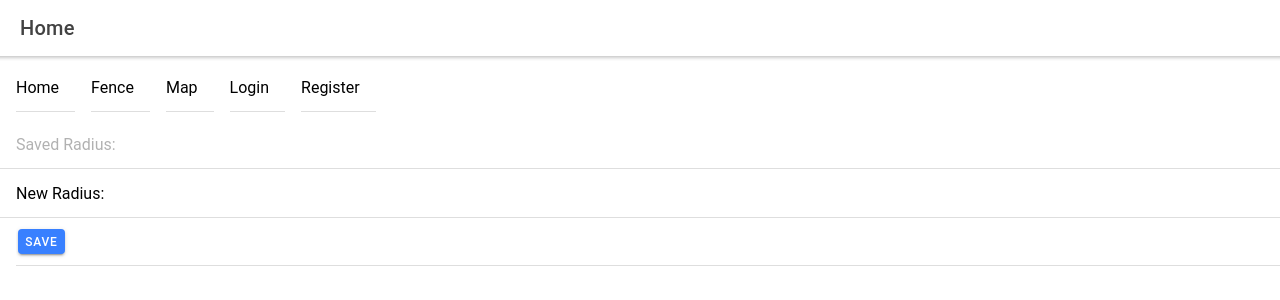
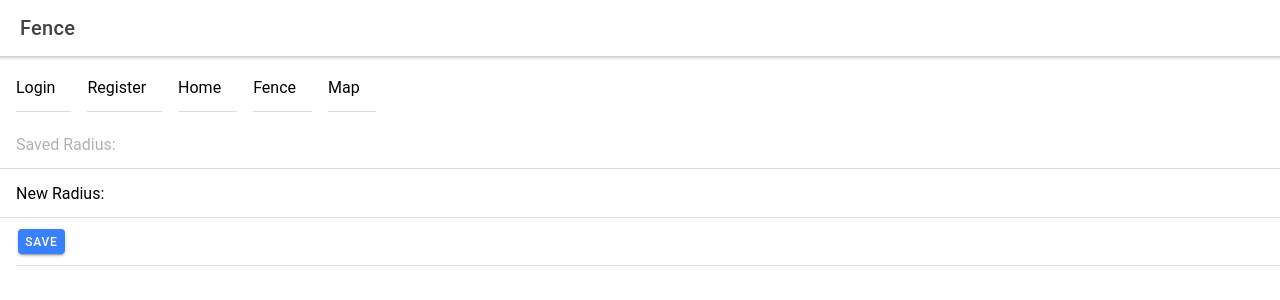
Before and after one commit to CKirby21/IOT, a React (Create React App) app in the folder Fetch/Fetch/: page /fence in a window 1280 px wide. Shown: the top 300 px of the page. Built offline with nearby package versions, Linux system fonts and the light colour scheme.

Commit message:
Removed unused imports

```diff
--- a/Fetch/Fetch/src/components/header/header.tsx
+++ b/Fetch/Fetch/src/components/header/header.tsx
@@ -1,9 +1,15 @@
-import './header.css'
-import { IonContent, IonHeader, IonItem, IonLabel, IonList, IonPage, IonTitle, IonToolbar } from '@ionic/react';
+import "./header.css";
+import { IonItem, IonLabel, IonList } from "@ionic/react";
 
 const Header: React.FC = () => {
   return (
     <IonList className="listwrapper">
+      <IonItem routerLink="login">
+        <IonLabel>Login</IonLabel>
+      </IonItem>
+      <IonItem routerLink="register">
+        <IonLabel>Register</IonLabel>
+      </IonItem>
       <IonItem routerLink="home">
         <IonLabel>Home</IonLabel>
       </IonItem>
@@ -13,12 +19,6 @@ const Header: React.FC = () => {
       <IonItem routerLink="map">
         <IonLabel>Map</IonLabel>
       </IonItem>
-          <IonItem routerLink="login">
-            <IonLabel>Login</IonLabel>
-          </IonItem>
-          <IonItem routerLink="register">
-            <IonLabel>Register</IonLabel>
-          </IonItem>
     </IonList>
   );
 };
--- a/Fetch/Fetch/src/pages/fence/Fence.tsx
+++ b/Fetch/Fetch/src/pages/fence/Fence.tsx
@@ -1,22 +1,31 @@
-import { IonContent, IonHeader, IonItem, IonLabel, IonPage, IonTitle, IonToolbar, IonInput, IonButton, IonNote } from '@ionic/react';
-import { useState } from 'react';
-import './Fence.css';
+import {
+  IonContent,
+  IonHeader,
+  IonItem,
+  IonLabel,
+  IonPage,
+  IonTitle,
+  IonToolbar,
+  IonInput,
+  IonButton,
+  IonNote,
+} from "@ionic/react";
+import { useState } from "react";
+import "./Fence.css";
 import Header from "../../components/header/header";
 
 const minRadius = 100;
 const maxRadius = 1000;
 
 const Fence: React.FC = () => {
-
   const [isValidRadius, setIsValidRadius] = useState<boolean>();
   const [radius, setRadius] = useState(minRadius);
   const [savedRadius, setSavedRadius] = useState<number>();
 
   const validateRadius = (ev: Event) => {
-
     const input = (ev.target as HTMLInputElement).value;
     setIsValidRadius(undefined);
-    if (input === '') return;
+    if (input === "") return;
 
     const inputRadius = parseInt(input);
     setRadius(inputRadius);
@@ -31,12 +40,11 @@ const Fence: React.FC = () => {
     if (isValidRadius) setSavedRadius(radius);
   };
 
-
   return (
     <IonPage>
       <IonHeader>
         <IonToolbar>
-          <IonTitle>Home</IonTitle>
+          <IonTitle>Fence</IonTitle>
         </IonToolbar>
       </IonHeader>
 
@@ -44,19 +52,32 @@ const Fence: React.FC = () => {
         <Header />
         <IonItem className="current-radius">
           <IonLabel>Saved Radius:</IonLabel>
-            <IonInput type="number" value={savedRadius} disabled={true}></IonInput>
+          <IonInput
+            type="number"
+            value={savedRadius}
+            disabled={true}
+          ></IonInput>
         </IonItem>
 
-          <IonItem className={`${isValidRadius && 'ion-valid'} ${isValidRadius === false && 'ion-invalid'}`}>
+        <IonItem
+          className={`${isValidRadius && "ion-valid"} ${
+            isValidRadius === false && "ion-invalid"
+          }`}
+        >
           <IonLabel>New Radius:</IonLabel>
-            <IonInput type="number" defaultValue={minRadius} onIonInput={(event) => validateRadius(event)}></IonInput>
-            <IonNote slot="error">Radius must be a number between {minRadius} and {maxRadius}</IonNote>
+          <IonInput
+            type="number"
+            defaultValue={minRadius}
+            onIonInput={(event) => validateRadius(event)}
+          ></IonInput>
+          <IonNote slot="error">
+            Radius must be a number between {minRadius} and {maxRadius}
+          </IonNote>
         </IonItem>
 
         <IonItem className="submit-new-radius">
           <IonButton onClick={() => saveRadius()}>Save</IonButton>
         </IonItem>
-
       </IonContent>
     </IonPage>
   );
--- a/Fetch/Fetch/src/pages/home/Home.tsx
+++ b/Fetch/Fetch/src/pages/home/Home.tsx
@@ -1,9 +1,6 @@
 import {
   IonContent,
   IonHeader,
-  IonItem,
-  IonLabel,
-  IonList,
   IonPage,
   IonTitle,
   IonToolbar,
```
Also changed, not shown: Fetch/Fetch/src/App.tsx (+20 -20 lines), Fetch/Fetch/src/pages/map/Map.tsx (+26 -14 lines). Lines whose indentation alone changed are shown as unchanged.
